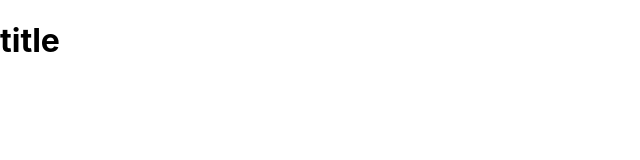
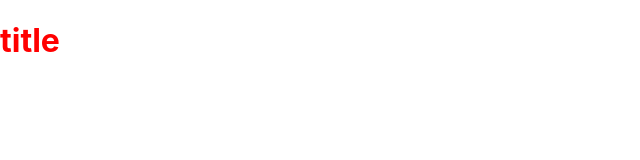
Before and after one commit to takenaka/react-ts-template, a React (Create React App) app: page / in a window 1280 px wide. Shown: the top 160 px of the page, without its empty margins (0-640 px from the left). Built offline with nearby package versions, Linux system fonts and the light colour scheme.

Commit message:
add styled-components

```diff
--- a/package.json
+++ b/package.json
@@ -13,6 +13,7 @@
     "react": "^16.12.0",
     "react-dom": "^16.12.0",
     "react-scripts": "3.3.0",
+    "styled-components": "^4.4.1",
     "typescript": "~3.7.2"
   },
   "scripts": {
@@ -38,6 +39,7 @@
     ]
   },
   "devDependencies": {
+    "@types/styled-components": "^4.4.1",
     "eslint-plugin-prettier": "^3.1.2",
     "prettier": "^1.19.1"
   }
--- a/src/components/App.tsx
+++ b/src/components/App.tsx
@@ -1,11 +1,16 @@
 import React from 'react';
+import styled from 'styled-components';
 
-const App: React.FC = () => {
+const App = styled.div`
+  h1 {
+    color: red;
+  }
+`;
+
+export default () => {
   return (
-    <div>
+    <App>
       <h1>title</h1>
-    </div>
+    </App>
   );
 };
-
-export default App;
```
Also changed, not shown: src/react-app-env.d.ts (renamed from src/@types/react-app-env.d.ts), 1 other file (tests, documents, lock files or other folders).
